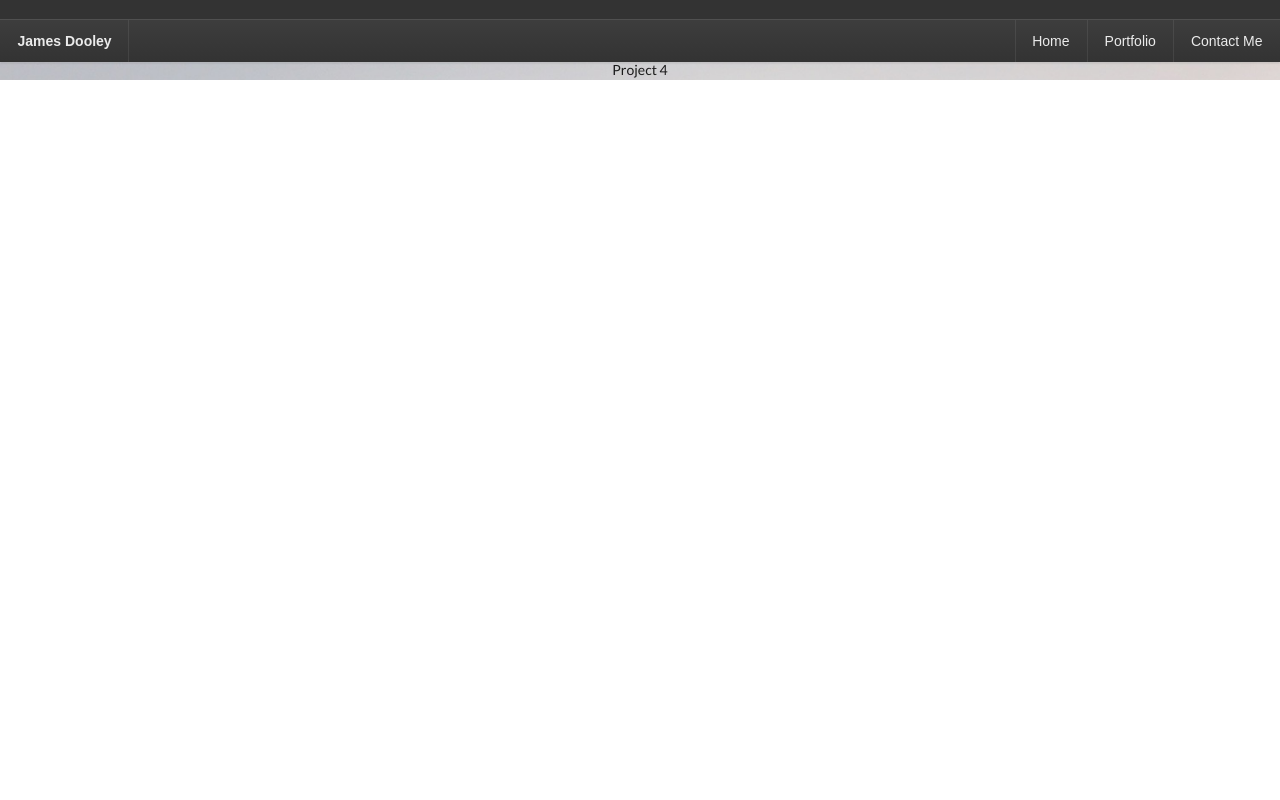
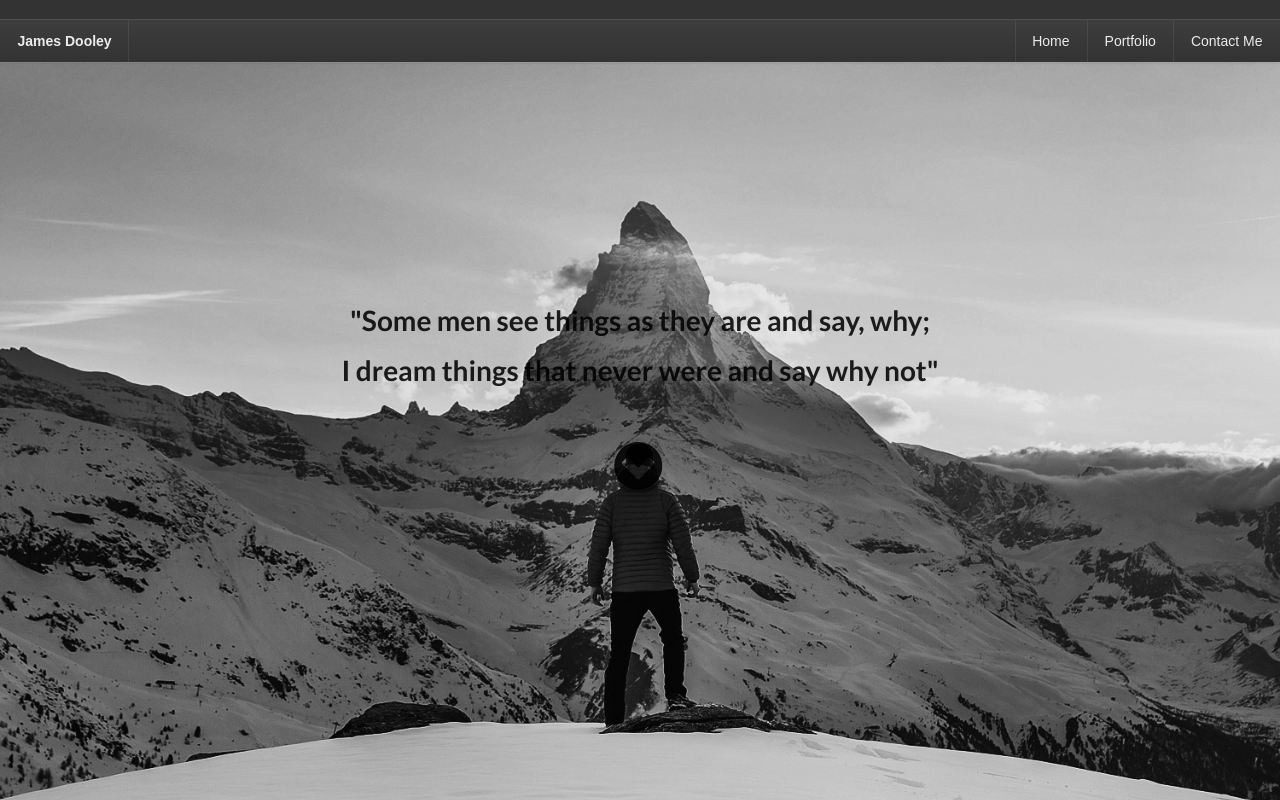
Before and after one commit to dooley-ch/fcc-portfolio, a website: page index.html in a window 1280 px wide. Drawn offline with Linux system fonts and the light colour scheme.

Commit message:
Added images and hooked up down button

```diff
--- a/index.html
+++ b/index.html
@@ -32,6 +32,17 @@
 
         <section id="fullpage">
             <article id="splashPageContent" class="section splashScreen">
+                <div class="ui center aligned container">
+                    <p class="ui huge header white">
+                        "Some men see things as they are and say, why;
+                    </p>
+                    <p class="ui huge header white">
+                         I dream things that never were and say why not"
+                    </p>
+                    <p class="margin-top-50">
+                        <i id="downButton" class="white huge chevron circle down icon mouseHand"></i>
+                    </p>
+                </div>
             </article>
 
             <article id="welcomePageContent" class="section">
```
